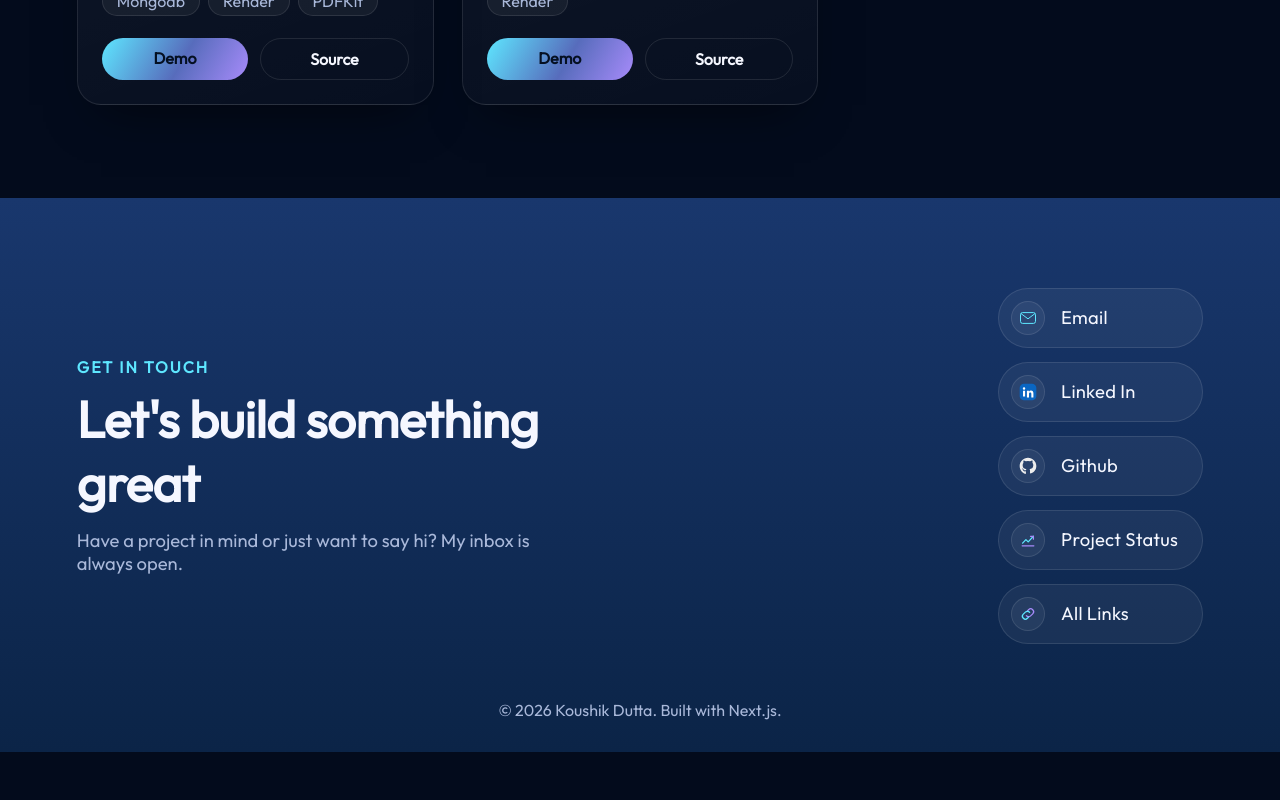
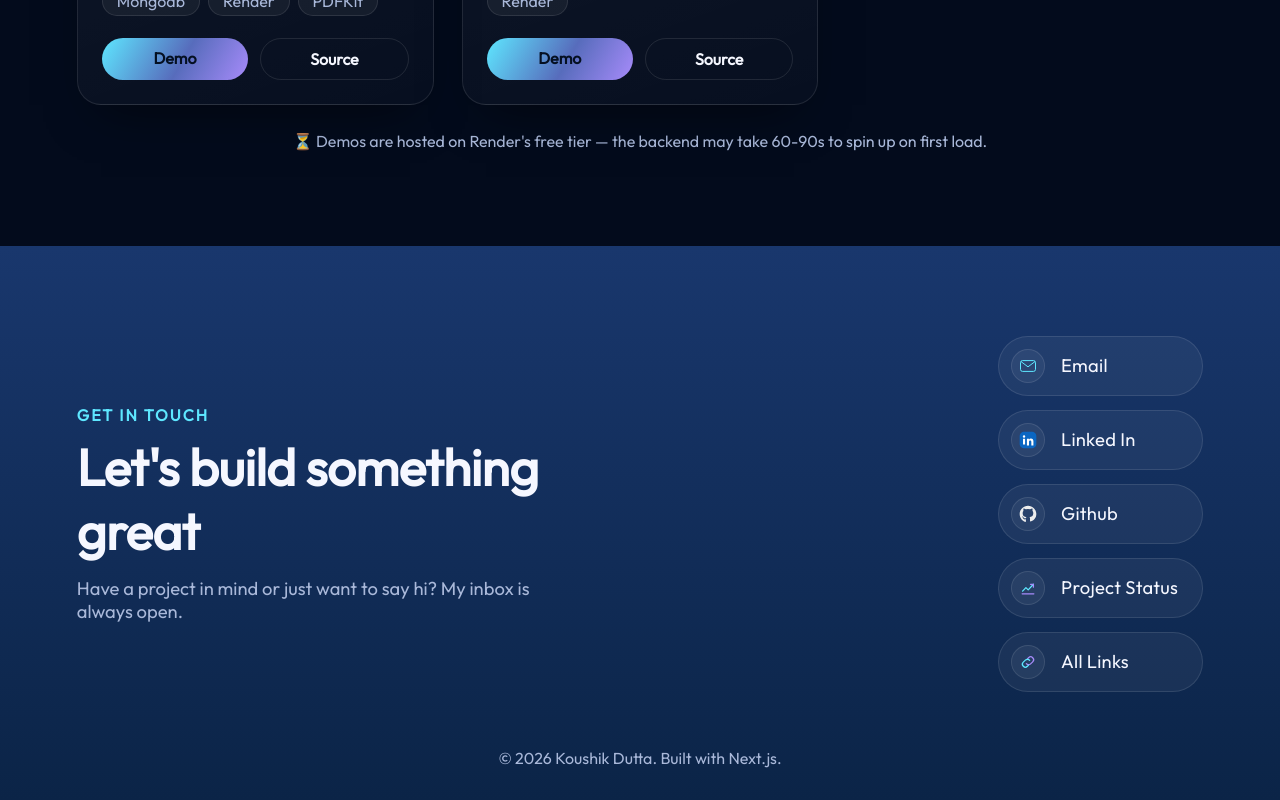
Before and after one commit to iamkoushik1999/Portfolio-2026, a Next.js app: page / in a window 1280 px wide. Shown: the part 3791-4591 px from the top of the page. Before the commit the page ends 4543 px from the top, so only its background shows below. Built offline with nearby package versions, Linux system fonts and the light colour scheme.

Commit message:
refactor: standardize import quotes and add hosting note styling in Projects component

```diff
--- a/components/Projects/Projects.jsx
+++ b/components/Projects/Projects.jsx
@@ -1,13 +1,13 @@
-import styles from "./Projects.module.css";
+import styles from './Projects.module.css';
 // Data
-import projects from "../../data/projects.json";
+import projects from '../../data/projects.json';
 // Project Card
-import { ProjectCard } from "./ProjectCard";
+import { ProjectCard } from './ProjectCard';
 
 export const Projects = () => {
   return (
-    <section id="projects" className={styles.container}>
-      <div data-aos="fade-up">
+    <section id='projects' className={styles.container}>
+      <div data-aos='fade-up'>
         <p className={styles.eyebrow}>Portfolio</p>
         <h2 className={styles.title}>Personal Projects</h2>
         <div className={styles.projects}>
@@ -15,6 +15,10 @@ export const Projects = () => {
             return <ProjectCard key={id} project={project} index={id} />;
           })}
         </div>
+        <p className={styles.hostingNote}>
+          ⏳ Demos are hosted on Render&apos;s free tier — the backend may take
+          60-90s to spin up on first load.
+        </p>
       </div>
     </section>
   );
--- a/components/Projects/Projects.module.css
+++ b/components/Projects/Projects.module.css
@@ -1,4 +1,4 @@
-@import "../../styles/vars.css";
+@import '../../styles/vars.css';
 
 .container {
   margin-top: var(--space-section);
@@ -29,3 +29,11 @@
   gap: 28px;
   width: 100%;
 }
+
+.hostingNote {
+  margin-top: 24px;
+  text-align: center;
+  font-size: var(--fs-sm);
+  color: var(--color-text-muted);
+  line-height: 1.5;
+}
```
